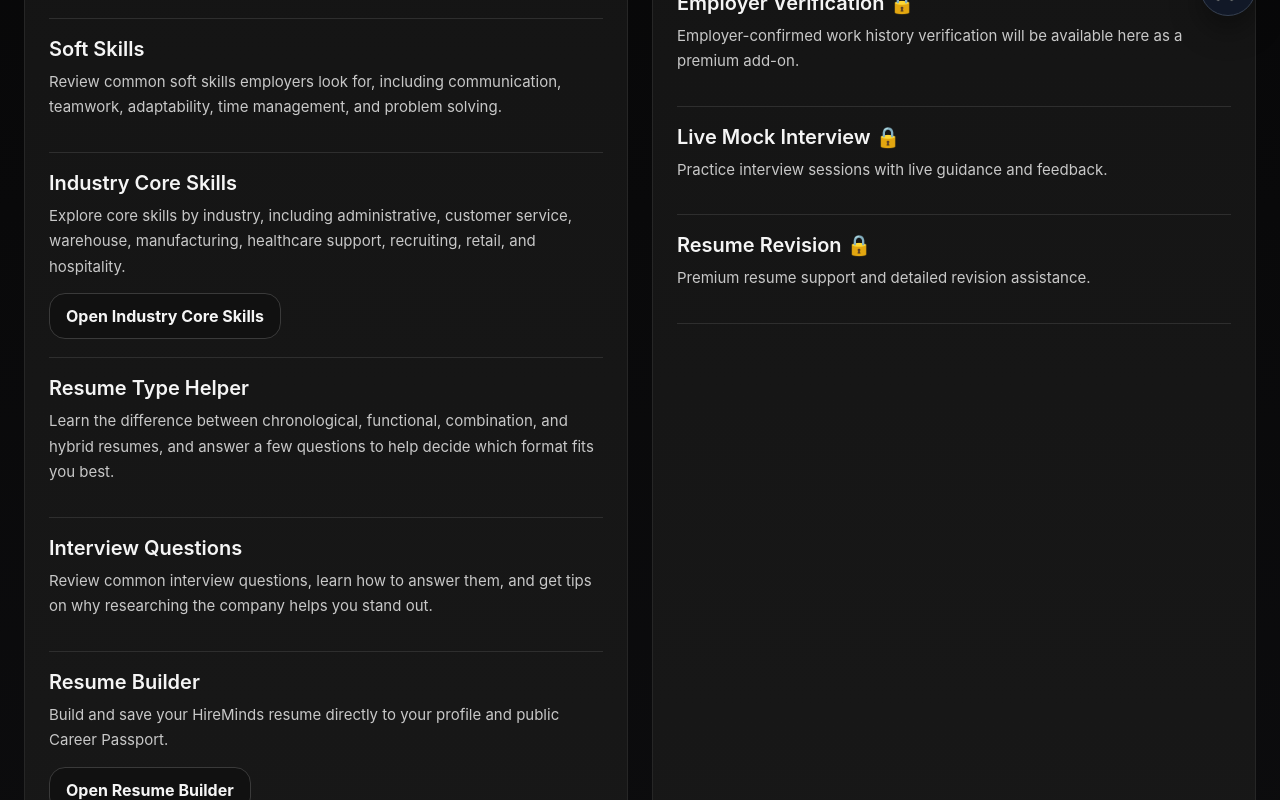
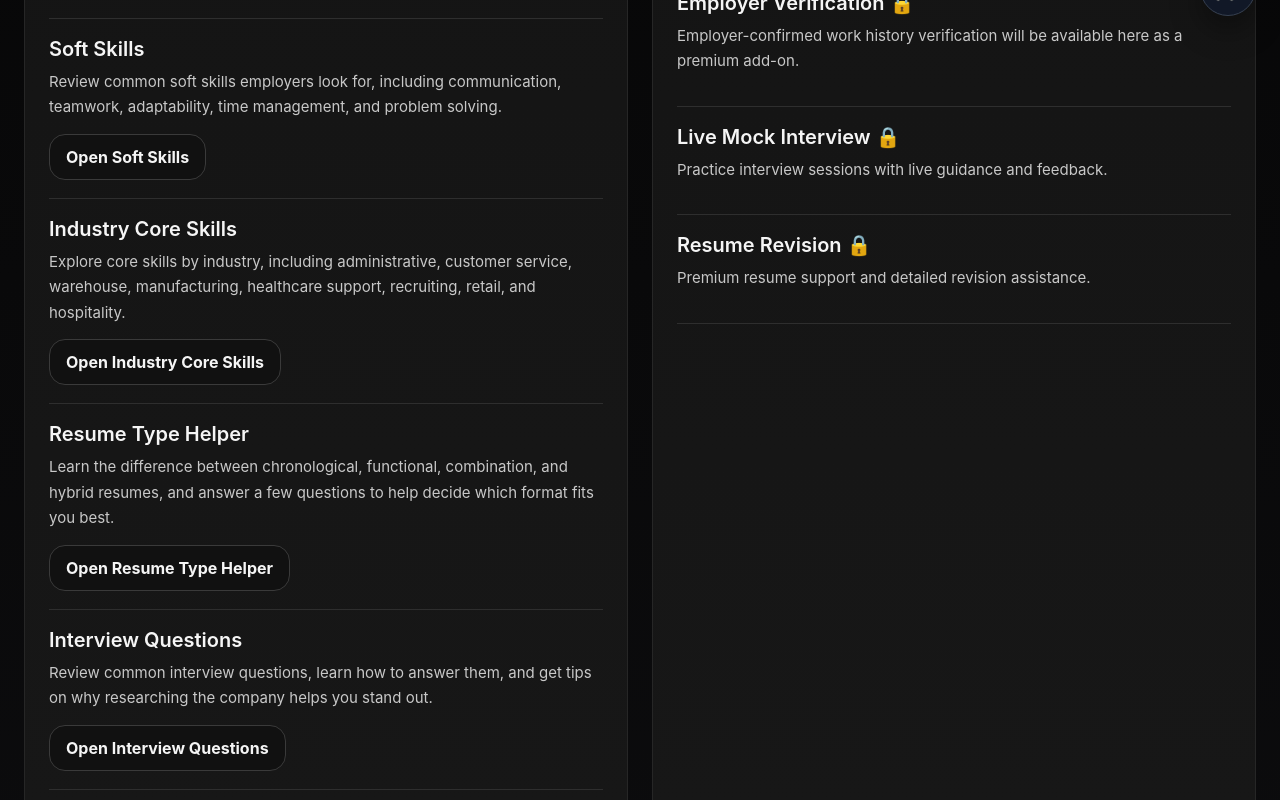
Before and after one commit to UrMizery/hireminds-platform, a Next.js app: page /career-toolkit in a window 1280 px wide. Shown: the part 760-1560 px from the top of the page. Built offline with nearby package versions, Linux system fonts and the light colour scheme; no server answers.

Commit message:
Update page.tsx

```diff
--- a/app/career-toolkit/page.tsx
+++ b/app/career-toolkit/page.tsx
@@ -37,11 +37,14 @@ export default function CareertoolKit() {
   </a>
 </div>
 
-            <div style={styles.item}>
+ <div style={styles.item}>
   <h3 style={styles.itemTitle}>Soft Skills</h3>
   <p style={styles.itemText}>
     Review common soft skills employers look for, including communication, teamwork, adaptability, time management, and problem solving.
   </p>
+  <a href="/career-toolkit/soft-skills" style={styles.linkButton}>
+    Open Soft Skills
+  </a>
 </div>
 
 <div style={styles.item}>
@@ -54,18 +57,24 @@ export default function CareertoolKit() {
   </a>
 </div>
 
-            <div style={styles.item}>
+<div style={styles.item}>
   <h3 style={styles.itemTitle}>Resume Type Helper</h3>
   <p style={styles.itemText}>
     Learn the difference between chronological, functional, combination, and hybrid resumes, and answer a few questions to help decide which format fits you best.
   </p>
+  <a href="/career-toolkit/resume-type-helper" style={styles.linkButton}>
+    Open Resume Type Helper
+  </a>
 </div>
 
-            <div style={styles.item}>
+<div style={styles.item}>
   <h3 style={styles.itemTitle}>Interview Questions</h3>
   <p style={styles.itemText}>
     Review common interview questions, learn how to answer them, and get tips on why researching the company helps you stand out.
   </p>
+  <a href="/career-toolkit/interview-questions" style={styles.linkButton}>
+    Open Interview Questions
+  </a>
 </div>
 
             <div style={styles.item}>
```
